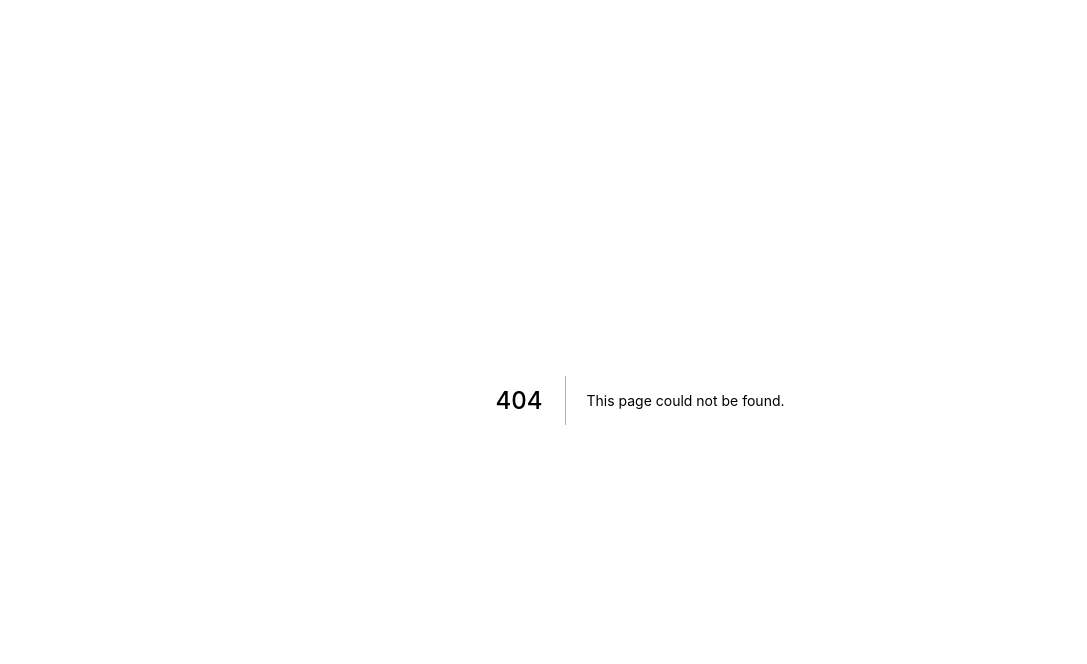
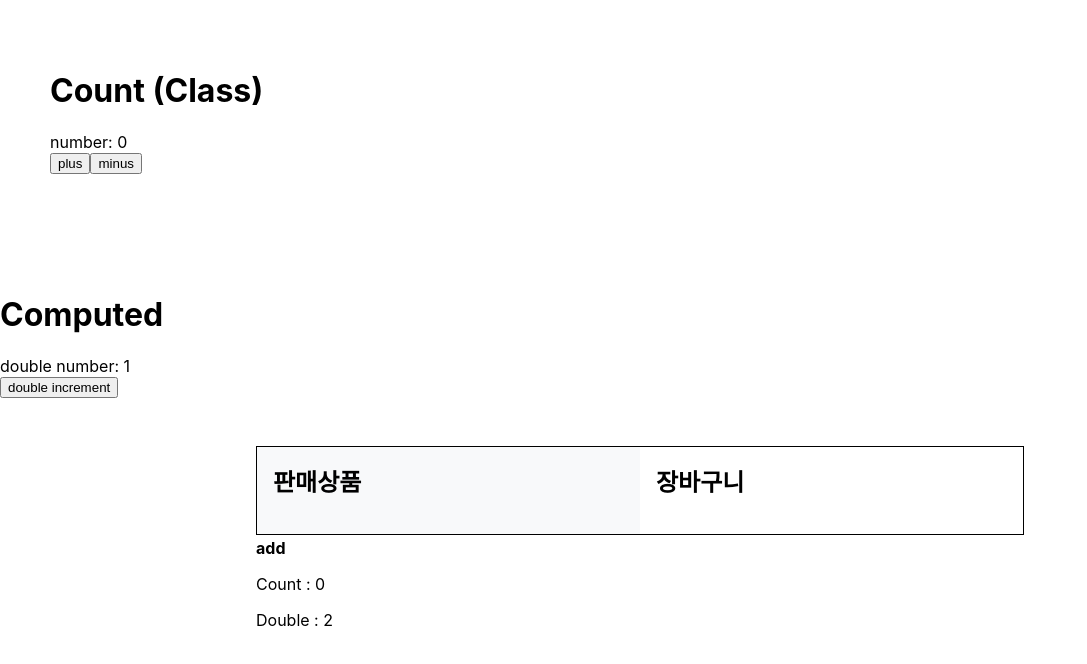
Before and after one commit to dotorl/runigen-mobx, a Next.js app: page /choks in a window 1280 px wide. Before the commit this address had no page. Shown: the top 664 px of the page, without its empty margins (0-1087 px from the left). Built offline with nearby package versions, Linux system fonts and the light colour scheme.

Commit message:
폴더구조 및 샘플작성

```diff
--- a/package.json
+++ b/package.json
@@ -8,6 +8,8 @@
     "lint": "next lint"
   },
   "dependencies": {
+    "mobx": "^6.3.12",
+    "mobx-react": "^7.2.1",
     "next": "12.0.8",
     "react": "17.0.2",
     "react-dom": "17.0.2"
--- /dev/null
+++ b/src/components/Market/index.tsx
@@ -0,0 +1,48 @@
+import React, { FC, useCallback, useEffect, useState } from 'react';
+
+import useStore from '@stores/index';
+import { observer } from 'mobx-react';
+import { autorun } from 'mobx';
+
+const SuperMarket:FC = () => {
+
+  const { Count, Double } = useStore();
+
+  const [_count, setCount] = useState<number>(1);
+
+  autorun(()=>{
+    console.log('Market Autorun 실행되는 곳');
+  });
+
+  useEffect(()=>{
+    console.log("COUNT UseEffect " , Count.num);
+  },[Count.num]);
+
+
+
+  return (
+    <div className="MarketTemplate">
+        <div className="Market">
+          <div className="products-wrapper">
+            <h2>판매상품</h2>
+            {/* ProductList */}
+          </div>
+          <div className="basket-wrapper">
+            <h2>장바구니</h2>
+            {/* BasketList */}
+          </div>
+        </div>
+        <div className="AddProduct">
+          <h4>add</h4>
+          {/* addProduct */}
+
+          <p>Count : {Count.num}</p>
+          <p>Double : {Double.getDouble}</p>
+
+
+        </div>
+      </div>
+  );
+};
+
+export default SuperMarket;
--- a/pages/_app.tsx
+++ b/src/pages/_app.tsx
@@ -1,7 +1,9 @@
-import '../styles/globals.css'
+import '../../styles/globals.css'
+import { Provider } from 'mobx-react'
 import type { AppProps } from 'next/app'
 
 function MyApp({ Component, pageProps }: AppProps) {
+  // const stroe =
   return <Component {...pageProps} />
 }
 
--- /dev/null
+++ b/src/pages/choks/index.tsx
@@ -0,0 +1,46 @@
+import React, { FC, VFC } from 'react';
+import useStore from '@stores/index';
+import { observer } from 'mobx-react';
+import { autorun } from 'mobx';
+import SuperMarket from '@components/Market';
+
+const Choks: VFC = observer( () => {
+    const { Count, Double } = useStore();
+
+    autorun(()=>{
+      // if( Double.double ){
+      //   console.log(`Double : ${Double.double}  `);
+      // }
+      if( Double.getDouble === 8 ){
+        console.log(`만약 value가 8이라면 0으로 초기화`);
+        Double.value = 0;
+      }
+    })
+
+    return (
+      <>
+        <div style={{ padding: '50px' }}>
+          <div style={{ marginBottom: '50px' }}>
+            <h1>Count (Class)</h1>
+            <div>number: {Count.num}</div>
+            <button onClick={() => Count.increase()}>plus</button>
+            <button onClick={() => Count.decrease()}>minus</button>
+          </div>
+        </div>
+
+        <div>
+          <h1>Computed</h1>
+          <div>double number: {Double.value}</div>
+          <button onClick={() => Double.increment()}>
+            double increment
+          </button>
+        </div>
+
+
+        <SuperMarket />
+
+      </>
+    )
+});
+
+export default Choks;
--- /dev/null
+++ b/src/stores/Count.ts
@@ -0,0 +1,13 @@
+import { observable } from 'mobx';
+
+const Count = observable({
+  num: 0,
+  increase(){
+    this.num++;
+  },
+  decrease(){
+    this.num--;
+  }
+});
+
+export default Count;
--- /dev/null
+++ b/src/stores/Double.ts
@@ -0,0 +1,13 @@
+import { observable } from 'mobx';
+
+const Double = observable({
+  value: 1,
+  get getDouble(){
+    return this.value * 2;
+  },
+  increment() {
+    this.value++
+  },
+});
+
+export default Double;
--- /dev/null
+++ b/src/stores/index.ts
@@ -0,0 +1,10 @@
+import Count from "@stores/Count";
+import Double from "@stores/Double";
+
+const store = {Count, Double};
+
+function useStore() {
+  return store;
+}
+
+export default useStore;
--- a/styles/globals.css
+++ b/styles/globals.css
@@ -14,3 +14,50 @@ a {
 * {
   box-sizing: border-box;
 }
+
+
+
+
+.Market {
+  width: 768px;
+  border: 1px solid black;
+  display: flex;
+  flex-direction: row;
+  margin-left: auto;
+  margin-right: auto;
+  margin-top: 3rem;
+  flex: 1;
+}
+
+.Market h2 {
+  margin-top: 0;
+}
+
+.Market > div {
+  padding: 1rem;
+  flex: 1;
+}
+
+.Market .products-wrapper {
+  background: #f8f9fa;
+}
+
+.AddProduct {
+  width: 384px;
+  border: none;
+  margin-left: auto;
+  margin-right: auto;
+  position: relative;
+  left: -192px;
+}
+.MarketTemplate {
+  display: flex;
+  flex: 1;
+  flex-direction: column;
+  margin-left: auto;
+}
+
+.AddProduct h4 {
+  margin: 0;
+  margin-top: 3px;
+}
```
Also changed, not shown: src/pages/index.tsx (renamed from pages/index.tsx, +8 -2 lines), tsconfig.json (+14 -1 lines), src/pages/api/hello.ts (renamed from pages/api/hello.ts), styles/Home.module.css (line endings or trailing spaces), 1 other file (tests, documents, lock files or other folders).
